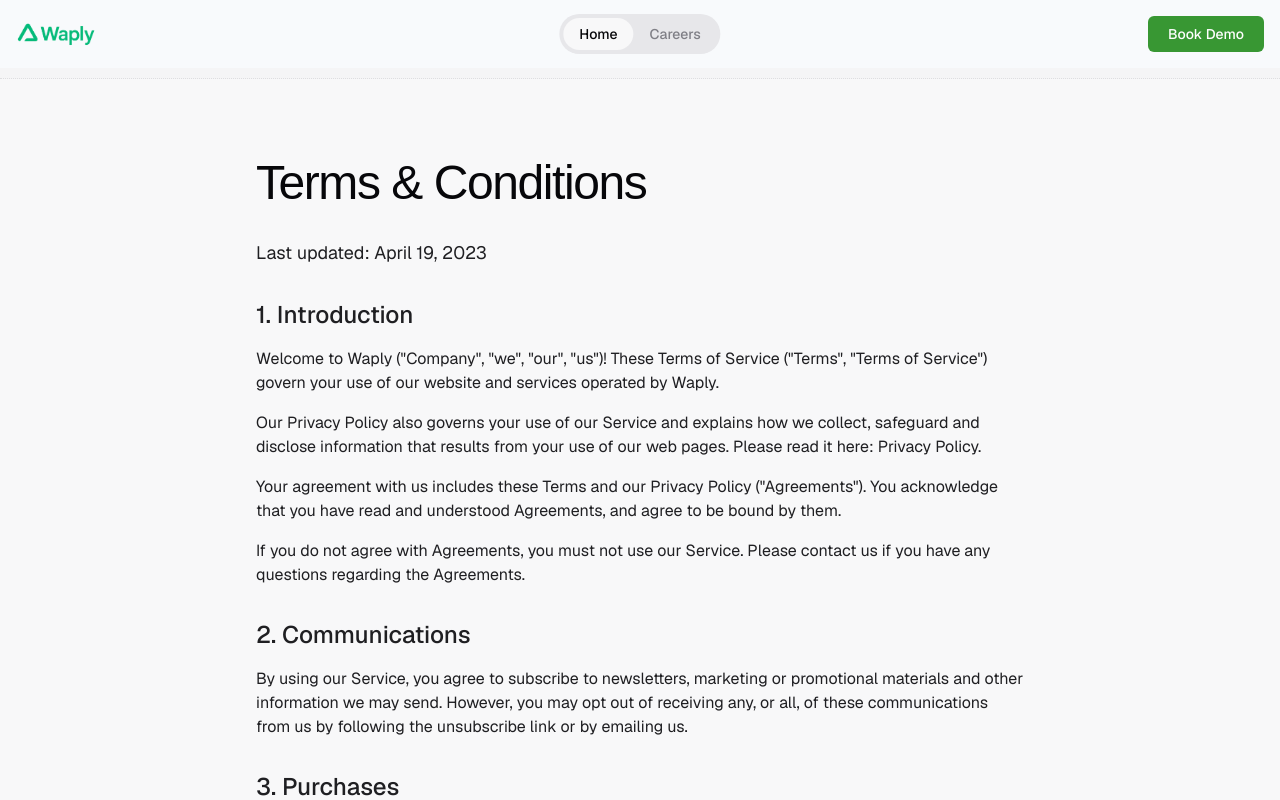
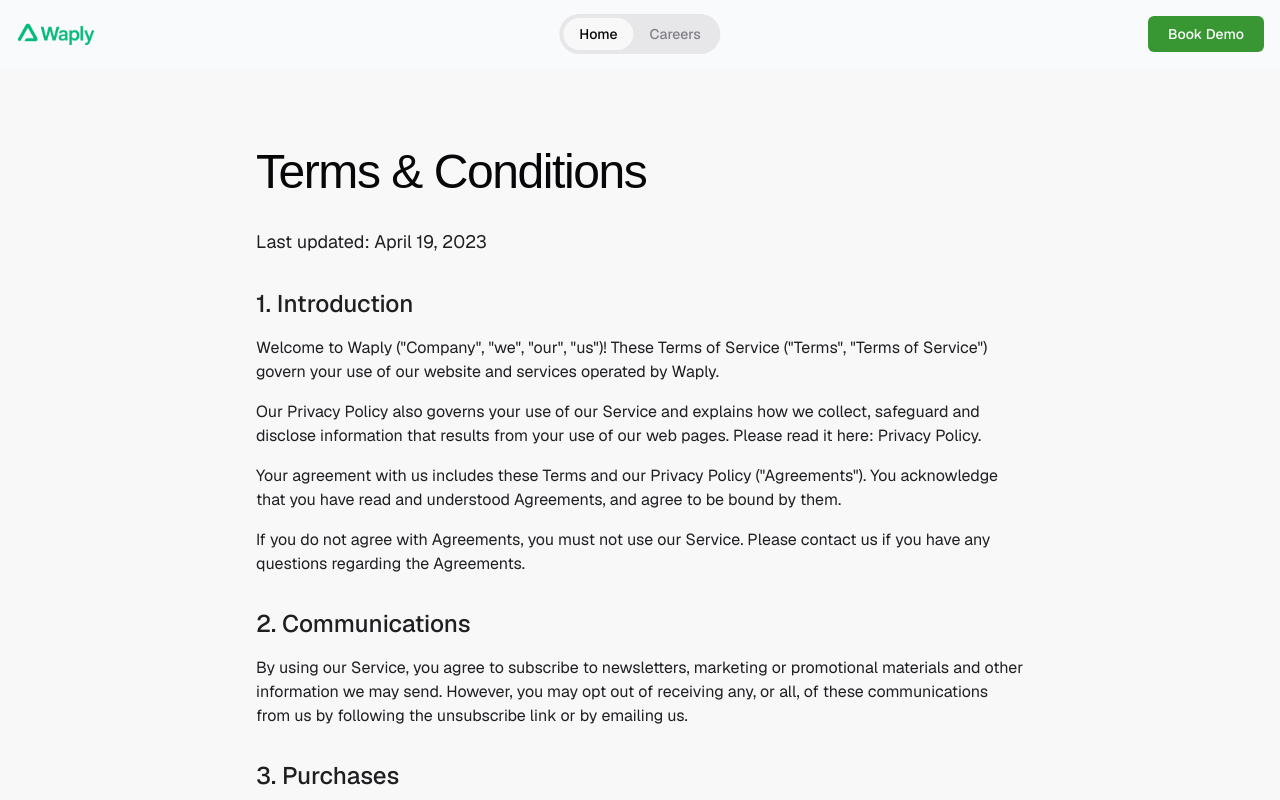
Before and after one commit to nabeel378/engine, a Next.js app: page /terms-of-service in a window 1280 px wide. Shown: the top 800 px of the page. Built offline with nearby package versions, Linux system fonts and the light colour scheme.

Commit message:
Remove unnecessary top border divider from Terms of Service page

```diff
--- a/app/terms-of-service/page.tsx
+++ b/app/terms-of-service/page.tsx
@@ -5,7 +5,6 @@ export default function TermsOfServicePage() {
   return (
     <main className="min-h-screen">
       <Navbar />
-      <div className="mt-2.5 border-t border-dotted border-border"></div>
 
       <section className="py-16 lg:py-20 bg-background">
         <div className="container mx-auto px-4">
```
